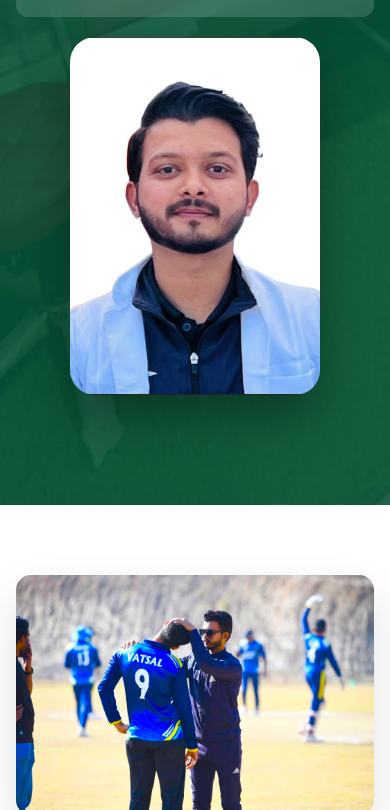
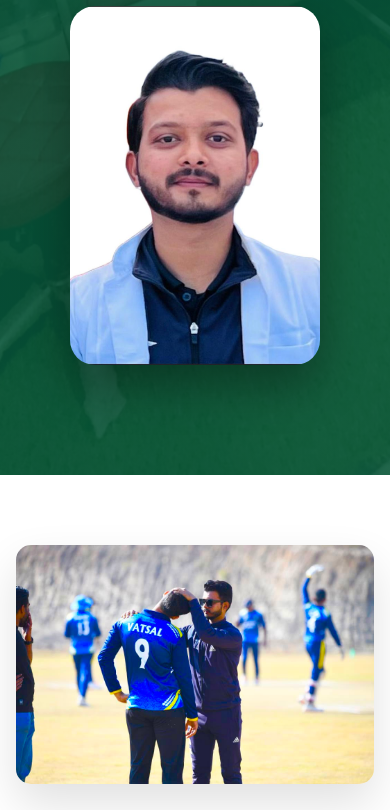
Before and after one commit to fahimasadiya/MN-Physio-Care-website, a plain HTML site: page index.html in a window 390 px wide. Shown: the part 870-1680 px from the top of the page. Drawn offline with Linux system fonts and the light colour scheme.

Commit message:
update website

```diff
--- a/index.html
+++ b/index.html
@@ -98,11 +98,9 @@
 <!--================ HERO SECTION ================-->
 
 
+<div class="hero-content">
 <section class="hero" id="home">
-    <div class="container">
-
-        <div class="hero-content">
-
+    <div class="containe
             <span class="hero-subtitle">
              <b>  Welcome to MN PhysioCare Clinic </b>
             </span>
@@ -126,7 +124,7 @@
             <div class="hero-buttons">
         <div class="hero-buttons">
 
-        <a href="https://forms.gle/ZNTWJkYfMserX38g6" target="_blank" class="btn">
+        <a href="https://forms.gle/Ag9kQ3fEotv9kvwa7" target="_blank" class="btn">
         <i class="fas fa-calendar-check"></i>
         Book Appointment
     </a>
@@ -271,7 +269,8 @@
                 </div>
 
                 <a href="#contact" class="btn">
-          </a>
+                    Book an Appointment
+                </a>
 
             </div>
 
@@ -503,7 +502,7 @@
                 </ul>
 
 
-<a href="https://forms.gle/ZNTWJkYfMserX38g6" target="_blank" class="btn">
+<a href="https://forms.gle/Ag9kQ3fEotv9kvwa7" target="_blank" class="btn">
 
     Book Appointment
 </a>
@@ -770,16 +769,14 @@
 
  <form>
 
-            <a href="https://forms.gle/ZNTWJkYfMserX38g6"
+            <a href="https://docs.google.com/forms/d/e/1FAIpQLSckBNv85U_JBhDUIfLWtvk2yUs8YHoedb50RYdXBsdnt1Lmeg/viewform?usp=header
+   class="appointment-btn"
    target="_blank"
-   rel="noopener noreferrer"
    class="appointment-btn">
     Book Appointment
      </a>
-
-        </form>
-
-    </div>
+     </form>
+     </div>
 
 </section>
 
--- a/style.css
+++ b/style.css
@@ -292,7 +292,7 @@ p{
 
 .hero .container{
     display:grid;
-    grid-template-columns:1.1fr .9fr;
+    grid-template-columns:9fr .1.1fr;
     align-items:center;
     gap:60px;
 }
@@ -336,12 +336,17 @@ p{
 }
 
 .hero-image{
-    text-align:center;
+    display:flex;
+    justify-content:center;
+    align-items:center;
 }
 
 .hero-image img{
-    width:100%;
-    max-width:470px;
+    width: 260px;
+    max-width: 260px;
+    height:300px;
+    object-fit:cover;
+    object-position:center;
     margin:auto;
     border-radius:25px;
     box-shadow:0 20px 45px rgba(0,0,0,.35);
@@ -395,7 +400,9 @@ p{
 }
 
 .hero .container{
-    grid-template-columns:1fr;
+    display:flex;
+    flex-direction:column;
+    align-items:center;
 }
 
 .hero-content{
@@ -407,7 +414,8 @@ p{
 }
 
 .hero-image img{
-    max-width:380px;
+    max-width:300px;
+    height:auto;
 }
 
 .hero h1{
@@ -484,6 +492,7 @@ p{
 
 .hero-image img{
     max-width:250px;
+    height:auto;
 }
 
 }
```
